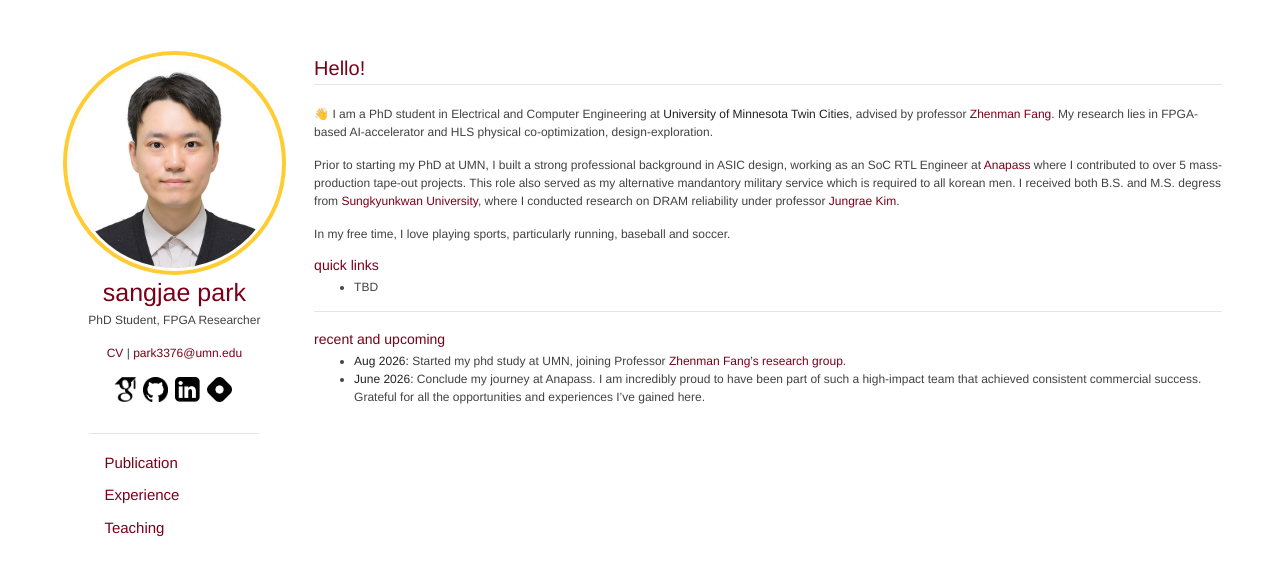
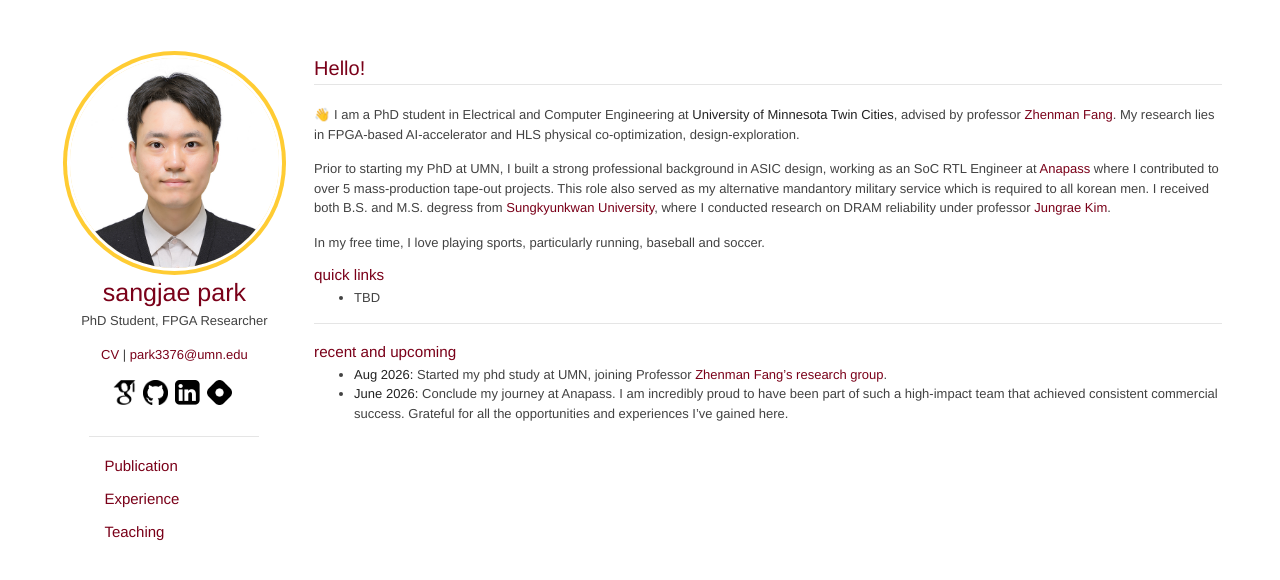
Before and after one commit to sangjae4309/sangjae4309.github.io, a Jekyll site: the page built from index.md, in a window 1280 px wide. Shown: the top 580 px of the page. Built offline with Jekyll 4.4.1, drawn with Linux system fonts in a browser that asks for light colours; our own code applies the rules of GitHub Pages for plain Markdown files.

Commit message:
Update font size in jekyll-theme-minimal.scss
Increase font size from 12px to 13px in body styles.

```diff
--- a/_sass/jekyll-theme-minimal.scss
+++ b/_sass/jekyll-theme-minimal.scss
@@ -10,7 +10,7 @@
 body {
   background-color: #ffffff;
   padding: 50px;
-  font: 12px/1.5 "HelveticaNeue-Light", "Helvetica Neue", Helvetica, Arial, sans-serif;
+  font: 13px/1.5 "HelveticaNeue-Light", "Helvetica Neue", Helvetica, Arial, sans-serif;
   color:#424242;
   font-weight:300;
 }
```
